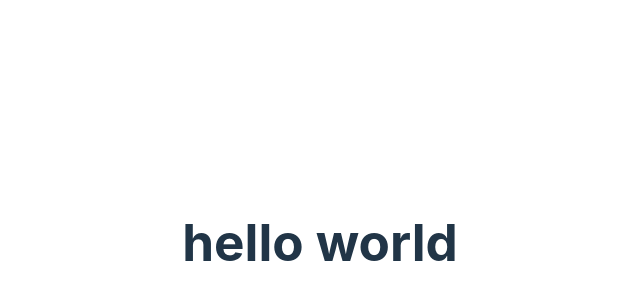
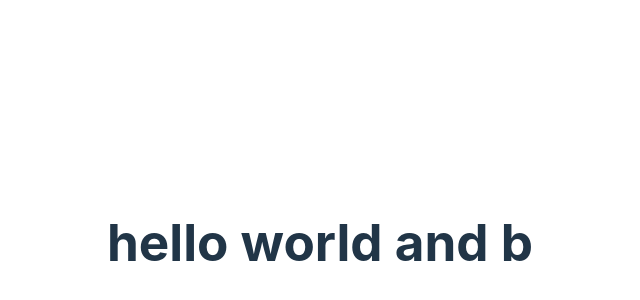
Before and after one commit to FYP-Digital-Assets/DigitalAssetFrontEnd, a React (Vite) app: page / in a window 1280 px wide. Shown: the part 158-458 px from the top of the page, without its empty margins (320-960 px from the left). Built offline with nearby package versions, Linux system fonts and the light colour scheme.

Commit message:
added Pagenotfound

```diff
--- a/src/Pages/Info.jsx
+++ b/src/Pages/Info.jsx
@@ -2,7 +2,7 @@
 export const Info = () => {
   return (
     <div>
-        <h1>hello world</h1>
+        <h1>hello world and b</h1>
     </div>
   )
 }
```
Also changed, not shown: src/Pages/PageNotFound.jsx (added, +10 -0 lines).
